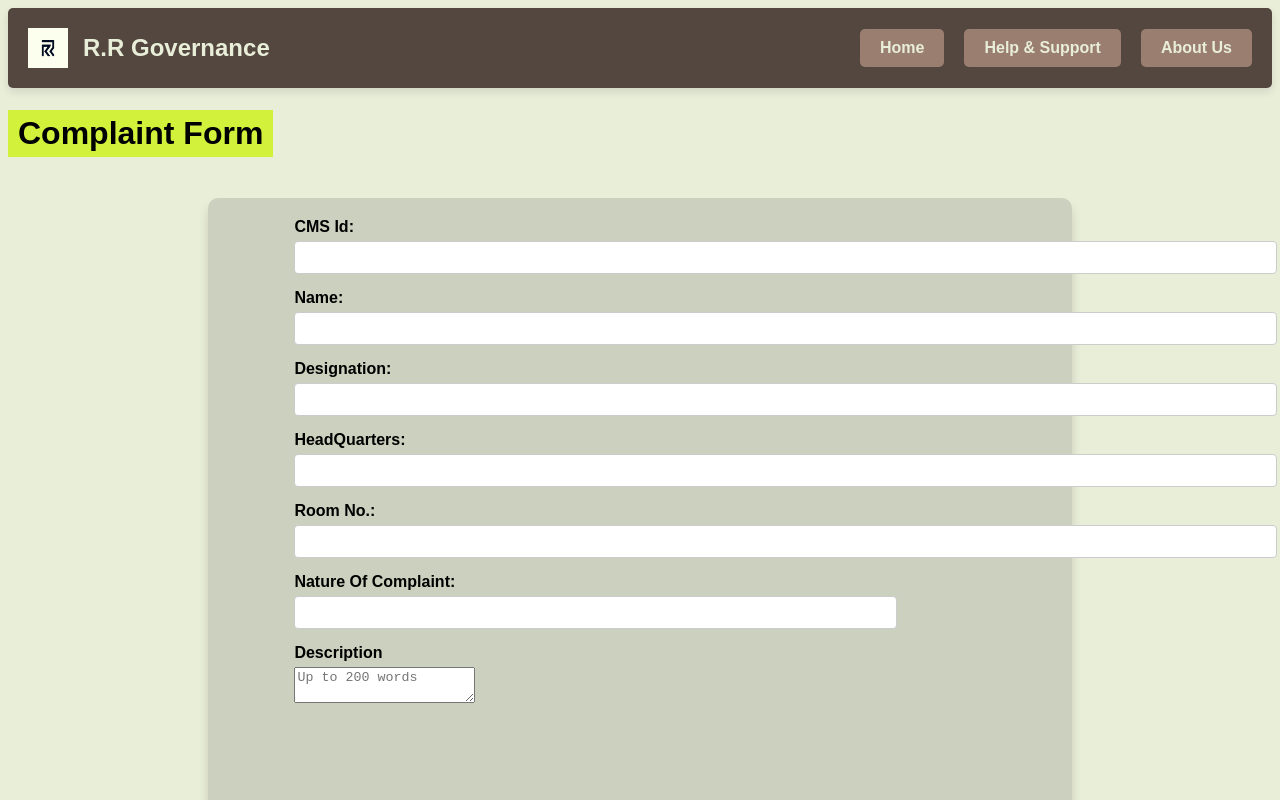
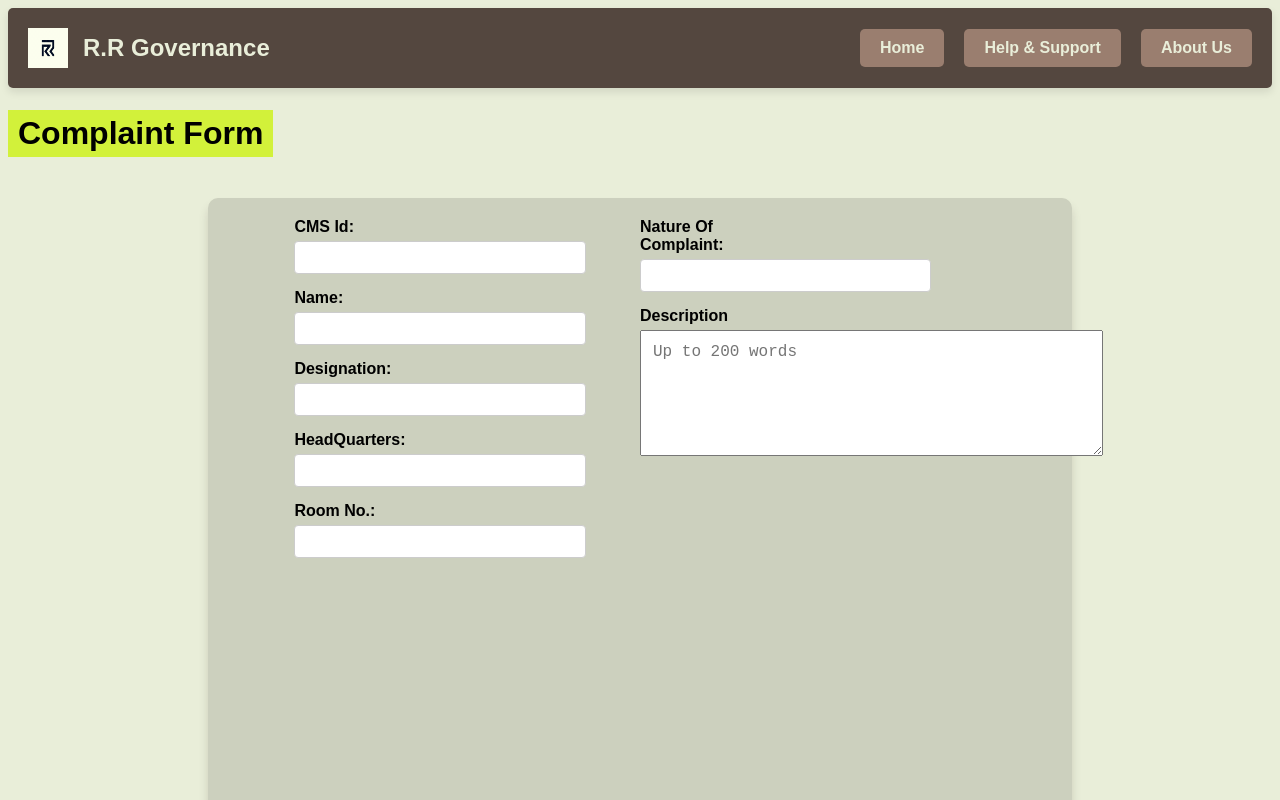
Before and after one commit to sathwik-234/back, a Next.js app: page /Help in a window 1280 px wide. Shown: the top 800 px of the page. Built offline with nearby package versions, Linux system fonts and the light colour scheme; no server answers.

Commit message:
add resizable textarea styles for improved user experience

```diff
--- a/src/app/Help/form3.css
+++ b/src/app/Help/form3.css
@@ -98,6 +98,13 @@ select {
   color: #54473F;
 }
 
+.resizable-textarea {
+  width: 300%; /* Make textarea take full width */
+  min-height: 100px; /* Minimum height for textarea */
+  padding: 12px; /* Larger padding */
+  font-size: 1rem; /* Adjust font size */
+}
+
 /* Mobile View Adjustments */
 @media (max-width: 768px) {
   .form-block {
```
